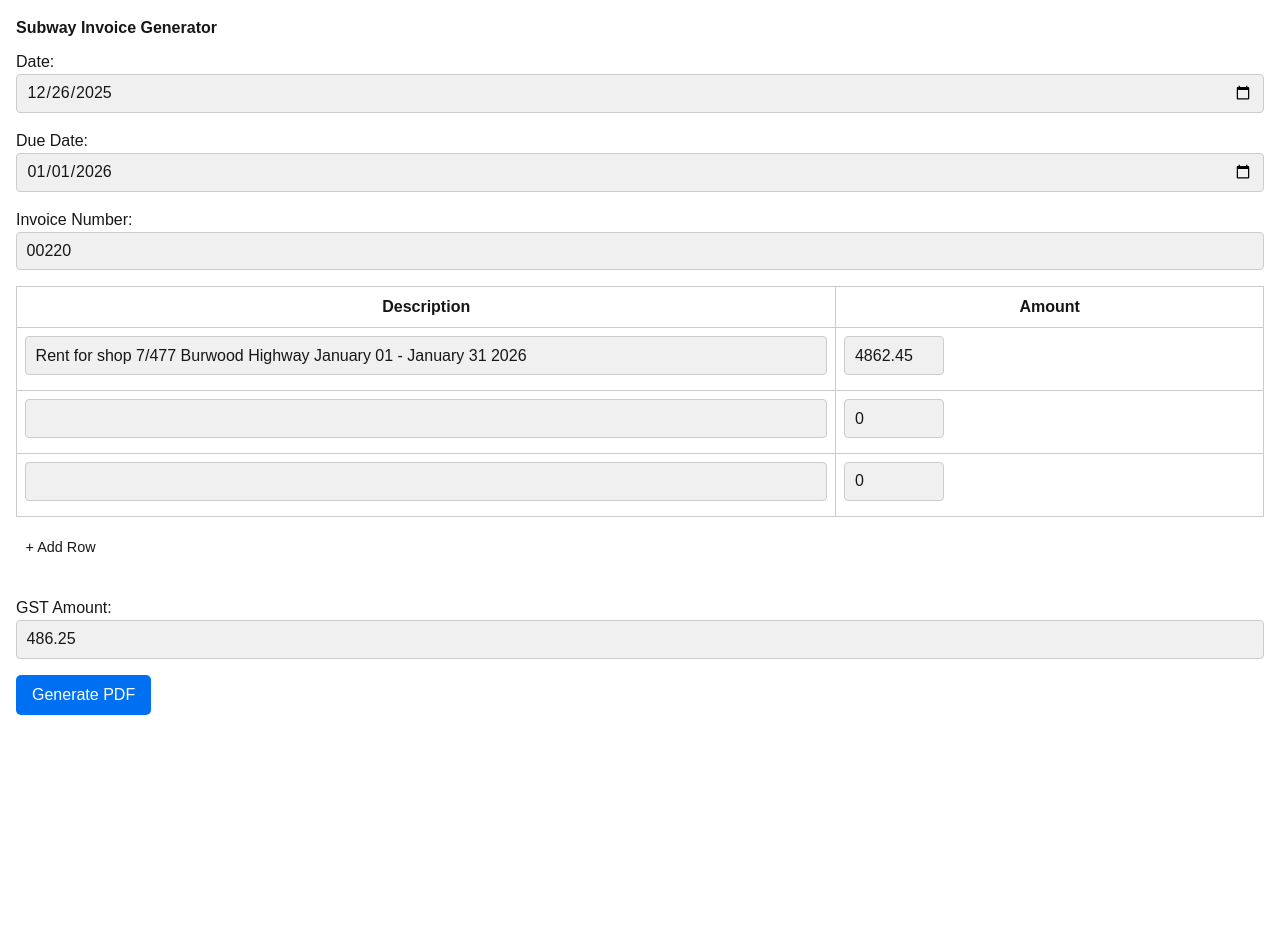
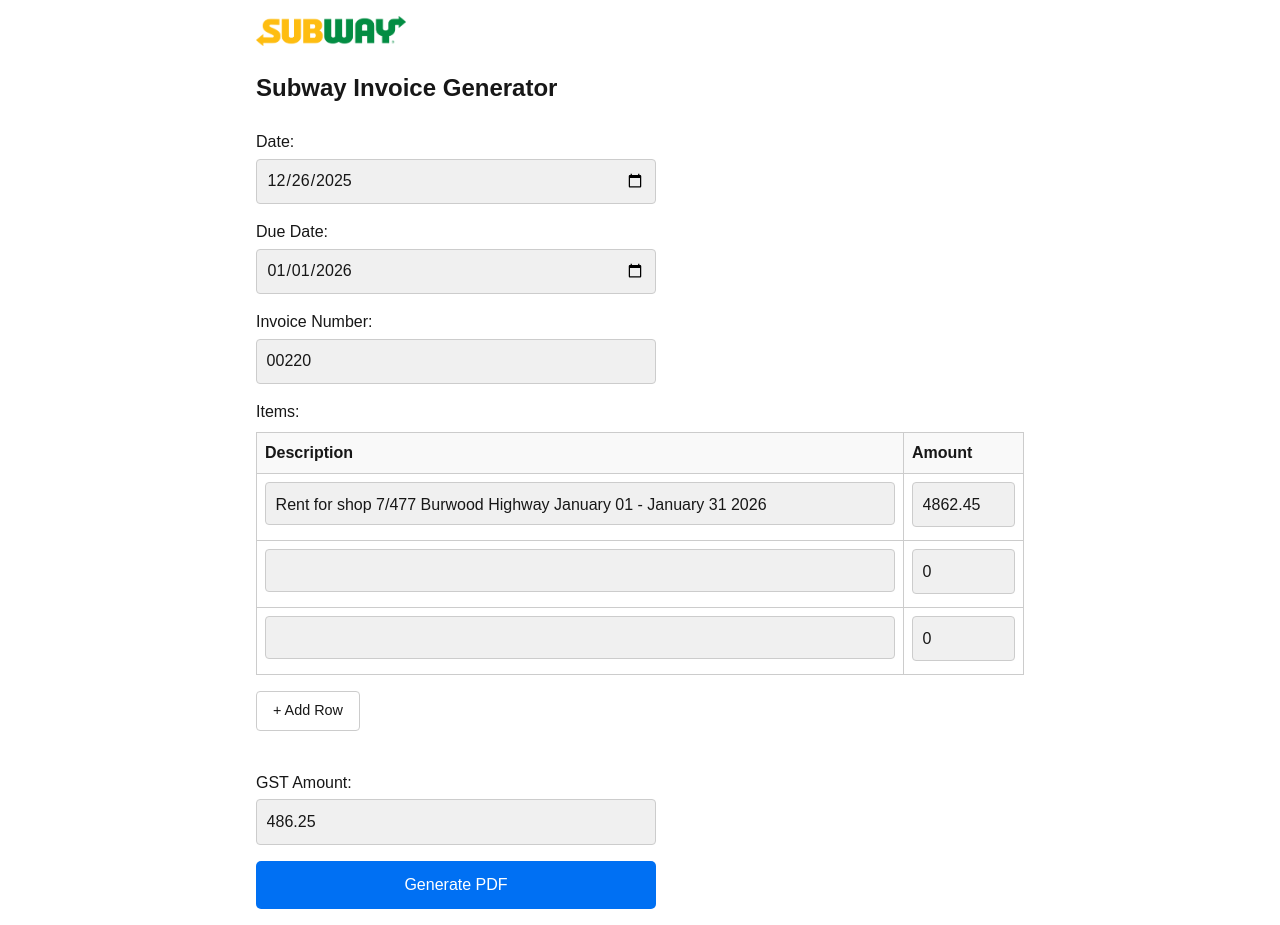
Before and after one commit to msutanto5168/MyInvoicesAgent, a Next.js app in the folder my-next-app/: page / in a window 1280 px wide. Before the commit the page ends 800 px from the top, so only its background shows below. Built offline with nearby package versions, Linux system fonts and the light colour scheme.

Commit message:
updated layouts

```diff
--- a/my-next-app/app/page.tsx
+++ b/my-next-app/app/page.tsx
@@ -1,6 +1,7 @@
 'use client';
 
 import { useState, useRef, useEffect } from "react";
+import Image from "next/image";
 
 export default function Home() {
 
@@ -66,12 +67,21 @@
   const handleRowChange = (index : number, field : keyof Row, value : string) => {
     const newRows = [...rows];
     if (field === "amount") {
-      newRows[index][field] = parseFloat(value) as any; // TypeScript doesn't allow number assignment to Row[field] if field is keyof Row
+      newRows[index][field] = parseFloat(value) as any;
     } else {
       newRows[index][field] = value as any;
     }
     setRows(newRows);
   };
+
+  // Auto-adjust textarea heights after render
+  useEffect(() => {
+    const textareas = document.querySelectorAll('textarea');
+    textareas.forEach((textarea: HTMLTextAreaElement) => {
+      textarea.style.height = 'auto';
+      textarea.style.height = textarea.scrollHeight + 'px';
+    });
+  }, [rows]); // Re-run when rows change
 
   // Function to convert date format from yyyy-mm-dd to "Month Day, Year"
   const formatDateForAPI = (dateStr: string) => {
@@ -171,56 +181,93 @@
     backgroundColor: "#f0f0f0",
     border: "1px solid #ccc",
     borderRadius: "4px",
-    padding: "0.4rem 0.6rem",
-    width: "100%",
-    boxSizing: "border-box" as const
+    padding: "0.6rem",
+    boxSizing: "border-box" as const,
+    fontSize: "16px" // Prevents zoom on iOS
   };
 
-  const numberInputStyle = {
+  const formInputStyle = {
     ...inputStyle,
-    width: "100px"
+    width: "100%",
+    maxWidth: "400px"
+  };
+
+  const tableInputStyle = {
+    ...inputStyle,
+    width: "100%"
+  };
+
+  const tableNumberInputStyle = {
+    ...inputStyle,
+    width: "100%"
   };
 
   return (
-    <main style={{ padding: "1rem", fontFamily: "sans-serif" }}>
-      <h1><b>Subway Invoice Generator</b></h1>
+    <main style={{
+      padding: "1rem",
+      fontFamily: "sans-serif",
+      maxWidth: "800px",
+      margin: "0 auto"
+    }}>
+      {/* Logo */}
+      <div style={{ textAlign: "center", marginBottom: "1.5rem" }}>
+        <Image
+          src="/subway-logo.png"
+          alt="Company Logo"
+          width={150}
+          height={60}
+          priority
+        />
+      </div>
 
-      <div style={{ marginBottom: "1rem", marginTop: "10px" }}>
-        <label>Date: </label>
+      <h1 style={{ fontSize: "1.5rem", marginBottom: "1.5rem" }}>
+        <b>Subway Invoice Generator</b>
+      </h1>
+
+      <div style={{ marginBottom: "1rem" }}>
+        <label style={{ display: "block", marginBottom: "0.3rem", fontWeight: "500" }}>
+          Date:
+        </label>
         <input
           type="date"
           value={date}
           onChange={e => handleDateChange(e.target.value)}
-          style={inputStyle}
+          style={formInputStyle}
         />
       </div>
 
       <div style={{ marginBottom: "1rem" }}>
-        <label>Due Date: </label>
+        <label style={{ display: "block", marginBottom: "0.3rem", fontWeight: "500" }}>
+          Due Date:
+        </label>
         <input
-          style={inputStyle}
           type="date"
           value={dueDate}
           onChange={e => {
             setDueDate(e.target.value);
-            // update first row description automatically
             handleRowChange(0, "description", getDescription(e.target.value));
           }}
+          style={formInputStyle}
         />
       </div>
 
       <div style={{ marginBottom: "1rem" }}>
-        <label>Invoice Number: </label>
+        <label style={{ display: "block", marginBottom: "0.3rem", fontWeight: "500" }}>
+          Invoice Number:
+        </label>
         <input
-          style={inputStyle}
           type="text"
           value={invoiceNumber}
           onChange={e => setInvoiceNumber(e.target.value)}
           placeholder="Invoice Number"
+          style={formInputStyle}
         />
       </div>
 
-      <div style={{ marginBottom: "1rem", overflowX: "auto" }}>
+      <div style={{ marginBottom: "1.5rem", overflowX: "auto" }}>
+        <label style={{ display: "block", marginBottom: "0.5rem", fontWeight: "500" }}>
+          Items:
+        </label>
         <table
           style={{
             width: "100%",
@@ -230,37 +277,53 @@
         >
           <thead>
             <tr>
-              <th style={{ border: "1px solid #ccc", padding: "0.5rem" }}>Description</th>
-              <th style={{ border: "1px solid #ccc", padding: "0.5rem" }}>Amount</th>
+              <th style={{
+                border: "1px solid #ccc",
+                padding: "0.5rem",
+                backgroundColor: "#f9f9f9",
+                textAlign: "left"
+              }}>
+                Description
+              </th>
+              <th style={{
+                border: "1px solid #ccc",
+                padding: "0.5rem",
+                backgroundColor: "#f9f9f9",
+                textAlign: "left",
+                width: "120px"
+              }}>
+                Amount
+              </th>
             </tr>
           </thead>
           <tbody>
             {rows.map((row, idx) => (
               <tr key={idx}>
-                <td style={{ border: "1px solid #ccc", padding: "0.5rem", maxWidth: "300px" }}>
+                <td style={{ border: "1px solid #ccc", padding: "0.5rem" }}>
                    <textarea
                       value={row.description}
                       onChange={e => handleRowChange(idx, "description", e.target.value)}
                       style={{
-                        ...inputStyle,
-                        minHeight: "1.5rem",
+                        ...tableInputStyle,
+                        minHeight: "2.5rem",
                         overflow: "hidden",
                         resize: "none"
                       }}
                       rows={1}
                       onInput={e => {
                         const ta = e.currentTarget;
-                        ta.style.height = "auto";           // reset height
-                        ta.style.height = ta.scrollHeight + "px"; // adjust to content
+                        ta.style.height = "auto";
+                        ta.style.height = ta.scrollHeight + "px";
                       }}
                     />
                 </td>
                 <td style={{ border: "1px solid #ccc", padding: "0.5rem", verticalAlign: "top" }}>
                   <input
                     type="number"
+                    step="0.01"
                     value={row.amount}
                     onChange={e => handleRowChange(idx, "amount", e.target.value)}
-                    style={numberInputStyle}
+                    style={tableNumberInputStyle}
                   />
                 </td>
               </tr>
@@ -270,10 +333,13 @@
         <button
           onClick={handleAddRow}
           style={{
-            padding: "0.3rem 0.6rem",
+            padding: "0.5rem 1rem",
             fontSize: "0.9rem",
             borderRadius: "4px",
             marginBottom: "1rem",
+            border: "1px solid #ccc",
+            backgroundColor: "#fff",
+            cursor: "pointer"
           }}
         >
           + Add Row
@@ -281,12 +347,14 @@
       </div>
 
       <div style={{ marginBottom: "1rem" }}>
-        <label>GST Amount: </label>
+        <label style={{ display: "block", marginBottom: "0.3rem", fontWeight: "500" }}>
+          GST Amount:
+        </label>
         <input
           type="number"
           value={gst}
           onChange={e => setGst(e.target.value)}
-          style={inputStyle}
+          style={formInputStyle}
         />
       </div>
 
@@ -294,12 +362,16 @@
         onClick={handleGenerateInvoice}
         disabled={loading}
         style={{
-          padding: "0.5rem 1rem",
+          padding: "0.75rem 1.5rem",
           fontSize: "1rem",
           backgroundColor: "#0070f3",
           color: "#fff",
           border: "none",
           borderRadius: "5px",
+          cursor: loading ? "not-allowed" : "pointer",
+          opacity: loading ? 0.7 : 1,
+          width: "100%",
+          maxWidth: "400px"
         }}
       >
         {loading ? "Generating..." : "Generate PDF"}
```
Also changed, not shown: my-next-app/public/subway-logo.png (added).
